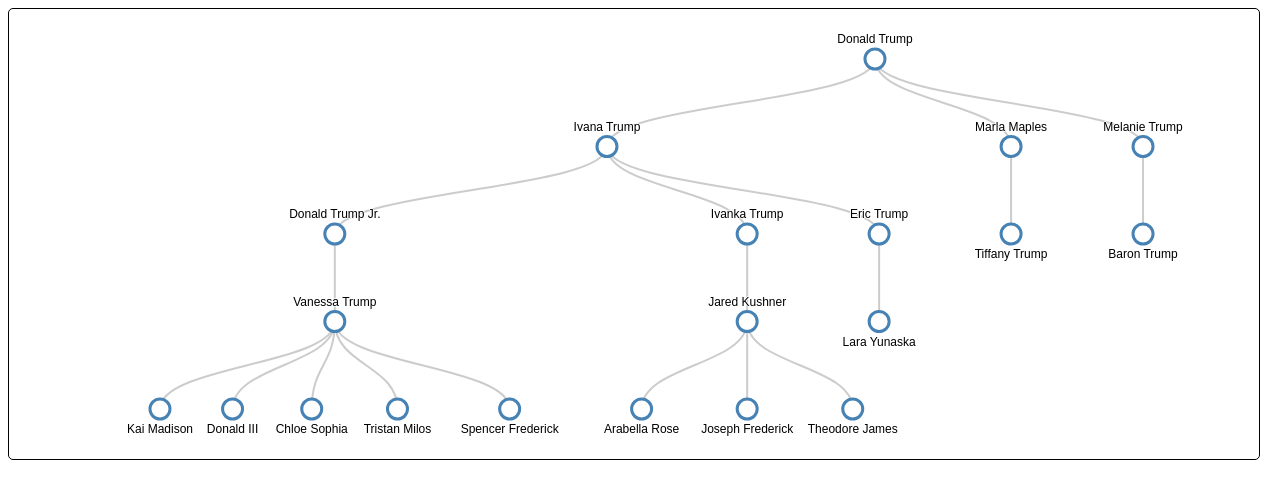
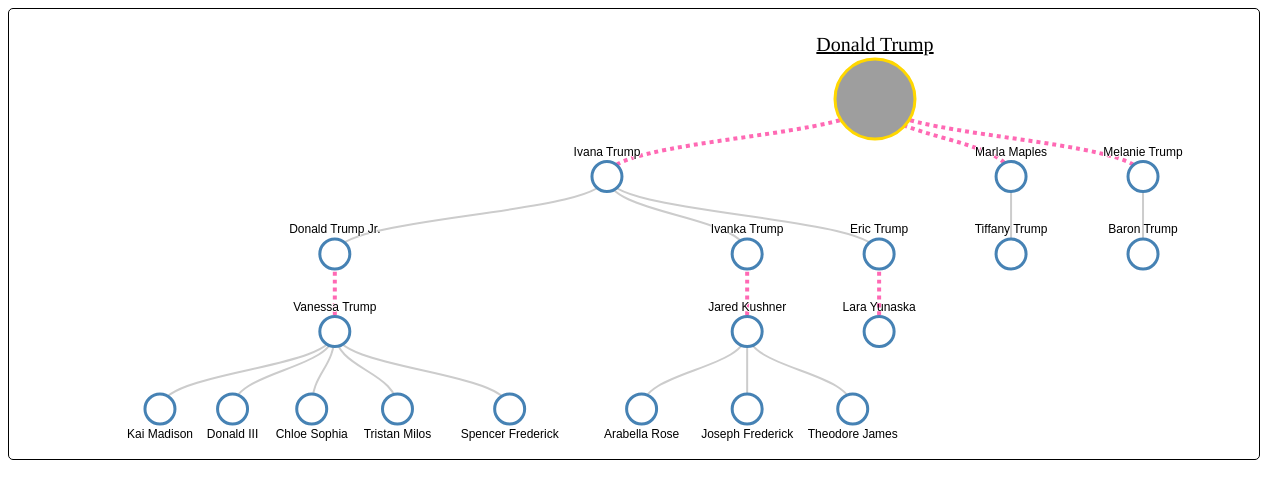
Before and after one commit to heholo/IDE, a plain HTML site: page week3/index.html in a window 1280 px wide. Drawn offline with nearby package versions, Linux system fonts and the light colour scheme.

Commit message:
Go trump go

```diff
--- a/style.css
+++ b/style.css
@@ -63,6 +63,16 @@ svg {
   stroke-width: 3px;
 }
 
+.node.root circle {
+  stroke: gold;
+  fill: url(#Donald_Trump);
+}
+
+.node.root text {
+  font-size: 20px;
+  font-family: Times;
+  text-decoration: underline;
+}
 .node text { font: 12px sans-serif; }
 
 .node--internal text {
@@ -74,3 +84,10 @@ svg {
   stroke: #ccc;
   stroke-width: 2px;
 }
+
+.link.spouse {
+  fill: none;
+  stroke: hotpink;
+  stroke-dasharray: 4px;
+  stroke-width: 4px;
+}
--- a/week3/index.html
+++ b/week3/index.html
@@ -5,7 +5,15 @@
         <meta charset="utf-8">
     </head>
     <body>
-        <svg id="tree"></svg>
+        <svg id="tree">
+            <defs>
+                <pattern id="Donald_Trump"  width="100%" height="100%"
+                         patternContentUnits="objectBoundingBox">
+                    <image xlink:href="http://static4.businessinsider.com/image/56c640526e97c625048b822a-480/donald-trump.jpg"
+                           preserveAspectRatio="none" width="1" height="1" />
+                </pattern>
+            </defs>
+        </svg>
         <script src="https://d3js.org/d3.v4.min.js"></script>
         <script src="index.js"></script>
     </body>
--- a/week3/index.js
+++ b/week3/index.js
@@ -5,7 +5,7 @@ function init() {
 }
 
 const margin = {
-    top: 50,
+    top: 90,
     bottom: 50,
     left: 85,
     right: 50,
@@ -58,7 +58,13 @@ function initTree(data) {
     var link = g.selectAll(".link")
                 .data( nodes.descendants().slice(1))
                 .enter().append("path")
-                .attr("class", "link")
+                .attr("class", function (d) {
+                    var cls = "link"
+                    if (d.parent.data.partners) {
+                        cls += " spouse"
+                    }
+                    return cls
+                })
                 .attr("d", function(d) {
                     return "M" + d.x + "," + d.y
                          + "C" + d.x + "," + (d.y + d.parent.y) / 2
@@ -72,18 +78,26 @@ function initTree(data) {
                 .enter().append("g")
                 .attr("class", function(d) {
                     return "node" +
-       (d.children ? " node--internal" : " node--leaf"); })
+                (d.children ? " node--internal" : " node--leaf") +
+                (!d.parent ? " root" : ""); })
                 .attr("transform", function(d) {
                     return "translate(" + d.x + "," + d.y + ")"; });
 
     // adds the circle to the node
     node.append("circle")
-        .attr("r", 10);
+        .attr("r", function (d) {
+            return d.data.name == "Donald Trump" ? 40 : 15
+        });
 
     // adds the text to the node
     node.append("text")
-        .attr("dy", ".35em")
-        .attr("y", function(d) { return d.children ? -20 : 20; })
+        .attr("dy", function(d) {
+            if (!d.parent) return ".35em"
+            return ".35em"
+        })
+        .attr("y", function(d) {
+            if (!d.parent) return -55
+            return d.children || d.depth != nodes.height ? -25 : 25; })
         .style("text-anchor", "middle")
         .text(function(d) { return d.data.name; });
 }
```
